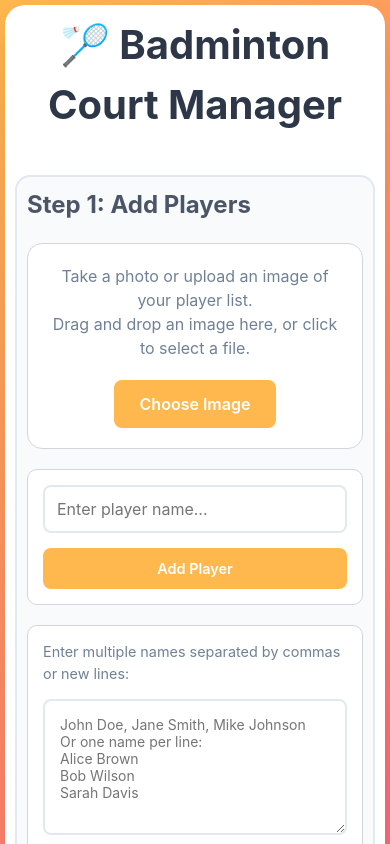
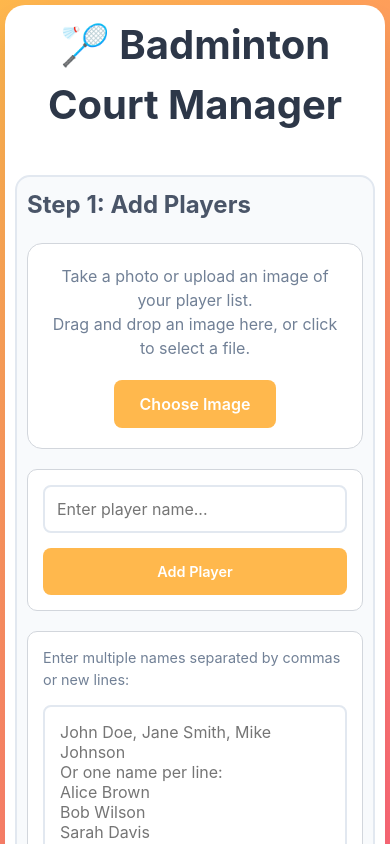
Before and after one commit to sylhare/Badminton, a React (Vite) app: page / in a window 390 px wide. Shown: the top 844 px of the page. Built offline with nearby package versions, Linux system fonts and the light colour scheme.

Commit message:
Update App CSS

```diff
--- a/src/App.css
+++ b/src/App.css
@@ -339,7 +339,7 @@ h1 {
     padding: 15px;
     border: 2px solid #e2e8f0;
     border-radius: 8px;
-    font-size: 14px;
+    font-size: 16px;
     font-family: inherit;
     resize: vertical;
     min-height: 120px;
@@ -774,6 +774,24 @@ h1 {
         padding: 15px;
     }
 
+    /* Ensure inputs work properly on mobile */
+    .single-player-input, .bulk-input {
+        font-size: 16px; /* Prevents iOS zoom */
+        -webkit-appearance: none; /* Remove iOS styling */
+        -webkit-border-radius: 8px; /* Ensure consistent border radius */
+    }
+
+    /* Better mobile form layout */
+    .single-player-form {
+        flex-direction: column;
+        gap: 15px;
+    }
+
+    .add-single-button {
+        width: 100%;
+        padding: 15px;
+    }
+
     .step {
         padding: 15px;
     }
```
